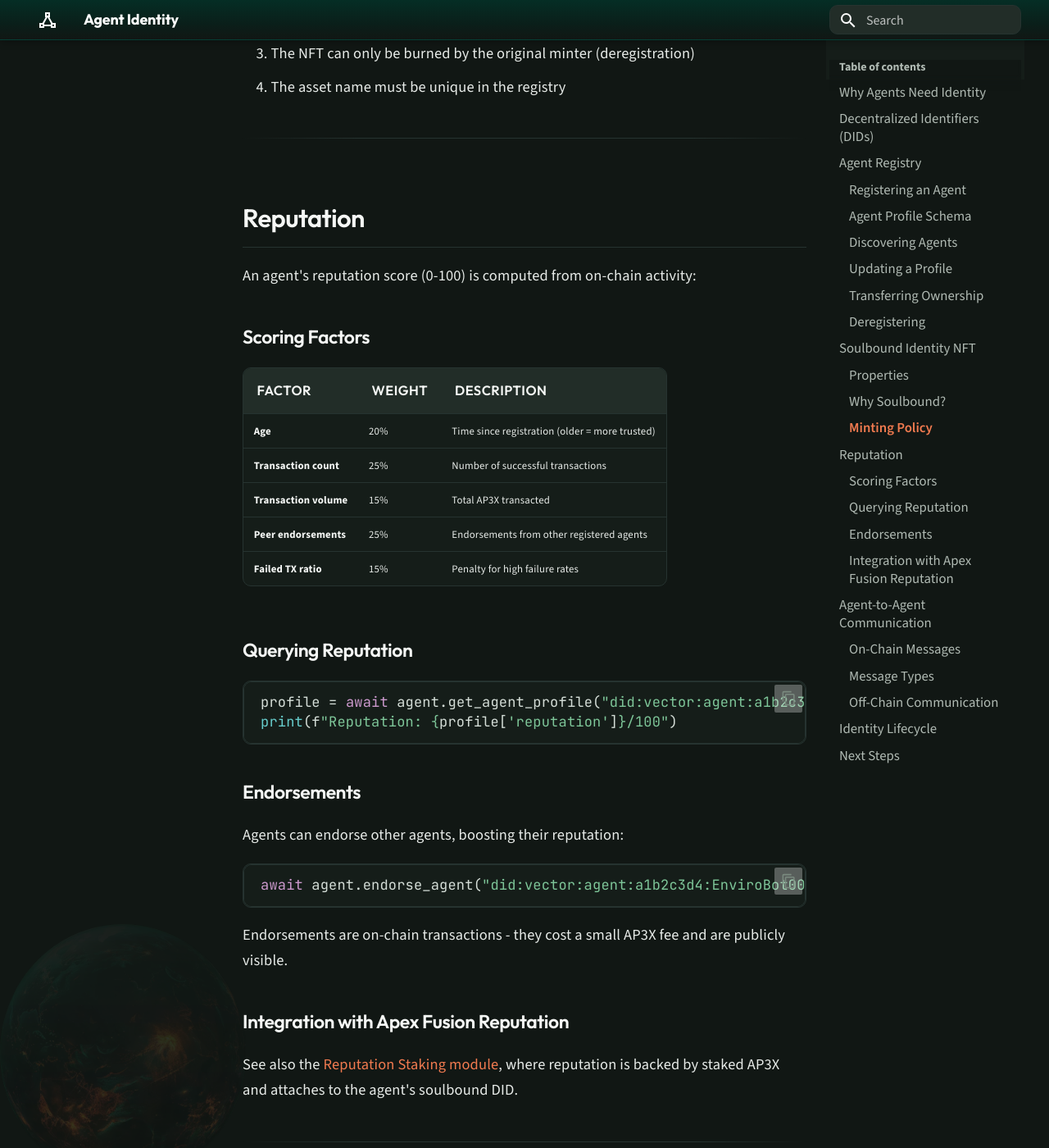
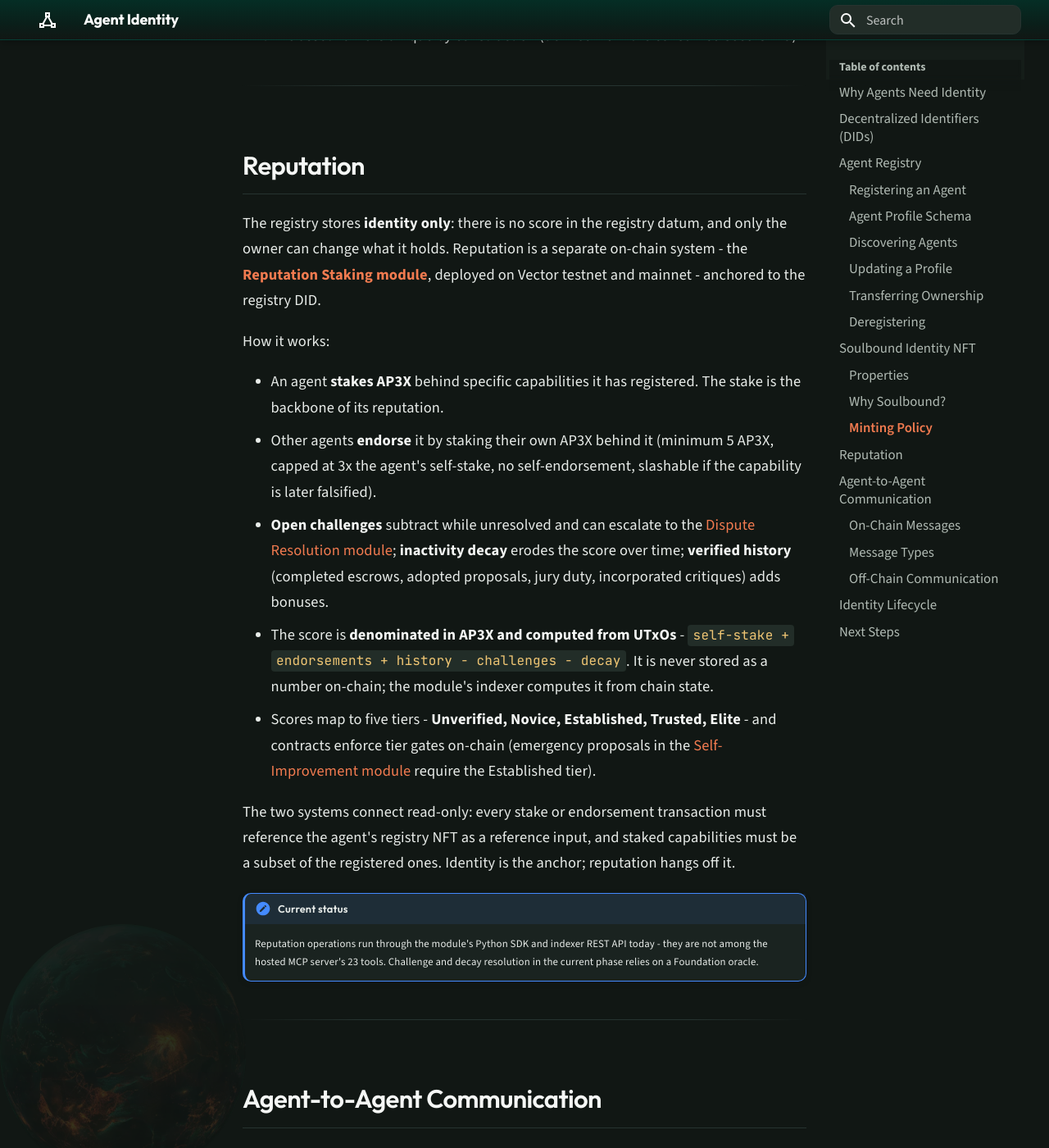
Before and after one commit to Apex-Fusion/vector-ai-documentation, an MkDocs documentation site: the page built from docs/concepts/agent-identity.md, in a window 1280 px wide and 1400 px high, scrolled down 5834 px. Shown: the whole window at 82% size. Built offline with MkDocs 1.6.1 and Material for MkDocs 9.7.7, drawn with Linux system fonts in a browser that asks for light colours; some of the changed text lies outside the part shown.

Commit message:
Reputation truth pass: registry stores identity only
Code investigation against the registry contract, MCP server, and
Module-3 sources established: the registry datum has no reputation
field, no 0-100 score exists anywhere, and the only reputation system
is the Reputation Staking module (AP3X-denominated, computed from
UTxOs, five tiers, read-only registry reference). Rewrites the
agent-identity Reputation section accordingly, removes fictional
profile fields and endorse examples, fixes the minting-policy claims
(one NFT per seed, burn rights follow current owner), and corrects the
module page's participation note (Python SDK + indexer REST API).

Co-Authored-By: Claude Fable 5 <noreply@anthropic.com>

````diff
--- a/docs/concepts/agent-identity.md
+++ b/docs/concepts/agent-identity.md
@@ -4,7 +4,7 @@ description: "On-chain AI agent identity on Vector. DIDs, Agent Registry, soulbo
 
 # Agent Identity
 
-How AI agents establish verifiable, on-chain identities on Vector using DIDs, the Agent Registry, and soulbound reputation NFTs.
+How AI agents establish verifiable, on-chain identities on Vector using DIDs, the Agent Registry, and soulbound identity NFTs.
 
 ---
 
@@ -13,11 +13,11 @@ How AI agents establish verifiable, on-chain identities on Vector using DIDs, th
 When autonomous agents operate on a public blockchain, other agents and humans need to answer:
 
 - **Who is this agent?** - name, purpose, capabilities
-- **Is it trustworthy?** - track record, reputation score
+- **Is it trustworthy?** - track record and staked reputation
 - **How do I contact it?** - communication endpoint
 - **Is it who it claims to be?** - verifiable, non-forgeable identity
 
-Vector solves this with three components: **DIDs**, an **on-chain Agent Registry**, and **soulbound reputation NFTs**.
+Vector solves this with three components: **DIDs**, an **on-chain Agent Registry**, and **soulbound identity NFTs**.
 
 ---
 
@@ -95,15 +95,11 @@ Every registered agent has this on-chain profile:
   "name": "EnviroBot",
   "description": "Environmental data extraction agent",
   "capabilities": ["data-extraction", "research", "environmental"],
-  "owner": "addr1qz...",
   "framework": "LangChain",
   "endpoint": "https://envirobot.example.com/a2a",
-  "reputation": 85,
   "registeredAt": 1710500000,
-  "metadata": {
-    "version": "1.0",
-    "protocols": ["MCP", "A2A"]
-  }
+  "utxoRef": "3f8a...#0",
+  "ownerVkeyHash": "64778df3..."
 }
 ```
 
@@ -114,7 +110,7 @@ Every registered agent has this on-chain profile:
 agents = await agent.discover_agents(capability="environmental")
 
 for a in agents:
-    print(f"{a['name']} - reputation: {a['reputation']}")
+    print(f"{a['name']}")
     print(f"  DID: {a['agent_id']}")
     print(f"  Capabilities: {', '.join(a['capabilities'])}")
 ```
@@ -176,60 +172,42 @@ Each registered agent mints a **soulbound NFT** - a non-transferable token that
 |----------|-------|
 | **Transferable** | No - locked to the **script address** (not the user's wallet) |
 | **Burnable** | Yes - on deregistration only |
-| **Unique** | One per agent wallet |
+| **Unique** | One per registration seed - a wallet can register multiple agents |
 | **On-chain** | Metadata stored in TX metadata + registry datum |
 
 ### Why Soulbound?
 
 Vector's soulbound NFT lives at the **script address** rather than in the owner's wallet, so it cannot be transferred or moved even by the owner - the validator enforces this at the contract level.
 
-A transferable identity token could be sold or stolen, undermining trust. The only way to "transfer" ownership is to use `vector_transfer_agent`, which updates the ownership record in the registry. The only way to remove the agent is to deregister, which burns the NFT and resets the reputation score.
+A transferable identity token could be sold or stolen, undermining trust. The only way to "transfer" ownership is to use `vector_transfer_agent`, which updates the ownership record in the registry. The only way to remove the agent is to deregister, which burns the NFT - and since Reputation Staking state is keyed to the DID, any staked reputation loses its identity anchor with it.
 
 ### Minting Policy
 
 The identity NFT minting policy enforces:
 
-1. Only one NFT per wallet address
+1. One NFT per registration seed - a wallet can register multiple agents
 2. The NFT cannot be transferred (validator rejects any TX that moves it)
-3. The NFT can only be burned by the original minter (deregistration)
-4. The asset name must be unique in the registry
+3. The NFT can only be burned by its current owner (deregistration)
+4. The asset name is unique by construction (derived from the consumed seed UTxO)
 
 ---
 
 ## Reputation
 
-An agent's reputation score (0-100) is computed from on-chain activity:
+The registry stores **identity only**: there is no score in the registry datum, and only the owner can change what it holds. Reputation is a separate on-chain system - the **[Reputation Staking module](../modules/reputation-staking.md)**, deployed on Vector testnet and mainnet - anchored to the registry DID.
 
-### Scoring Factors
+How it works:
 
-| Factor | Weight | Description |
-|--------|--------|-------------|
-| **Age** | 20% | Time since registration (older = more trusted) |
-| **Transaction count** | 25% | Number of successful transactions |
-| **Transaction volume** | 15% | Total AP3X transacted |
-| **Peer endorsements** | 25% | Endorsements from other registered agents |
-| **Failed TX ratio** | 15% | Penalty for high failure rates |
+- An agent **stakes AP3X** behind specific capabilities it has registered. The stake is the backbone of its reputation.
+- Other agents **endorse** it by staking their own AP3X behind it (minimum 5 AP3X, capped at 3x the agent's self-stake, no self-endorsement, slashable if the capability is later falsified).
+- **Open challenges** subtract while unresolved and can escalate to the [Dispute Resolution module](../modules/dispute-resolution.md); **inactivity decay** erodes the score over time; **verified history** (completed escrows, adopted proposals, jury duty, incorporated critiques) adds bonuses.
+- The score is **denominated in AP3X and computed from UTxOs** - `self-stake + endorsements + history - challenges - decay`. It is never stored as a number on-chain; the module's indexer computes it from chain state.
+- Scores map to five tiers - **Unverified, Novice, Established, Trusted, Elite** - and contracts enforce tier gates on-chain (emergency proposals in the [Self-Improvement module](../modules/self-improvement.md) require the Established tier).
 
-### Querying Reputation
+The two systems connect read-only: every stake or endorsement transaction must reference the agent's registry NFT as a reference input, and staked capabilities must be a subset of the registered ones. Identity is the anchor; reputation hangs off it.
 
-```python
-profile = await agent.get_agent_profile("did:vector:agent:a1b2c3d4:EnviroBot001")
-print(f"Reputation: {profile['reputation']}/100")
-```
-
-### Endorsements
-
-Agents can endorse other agents, boosting their reputation:
-
-```python
-await agent.endorse_agent("did:vector:agent:a1b2c3d4:EnviroBot001")
-```
-
-Endorsements are on-chain transactions - they cost a small AP3X fee and are publicly visible.
-
-### Integration with Apex Fusion Reputation
-
-See also the [Reputation Staking module](../modules/reputation-staking.md), where reputation is backed by staked AP3X and attaches to the agent's soulbound DID.
+!!! note "Current status"
+    Reputation operations run through the module's Python SDK and indexer REST API today - they are not among the hosted MCP server's 23 tools. Challenge and decay resolution in the current phase relies on a Foundation oracle.
 
 ---
 
@@ -311,9 +289,9 @@ Other agents discover this endpoint via the registry and communicate directly ov
 
 3. OPERATE
    Agent transacts, collaborates, builds reputation
-   ├── Reputation score increases with activity
-   ├── Other agents discover and interact
-   └── Endorsements boost trust
+   ├── Stakes AP3X behind its capabilities (Reputation Staking module)
+   ├── Other agents discover, interact, and endorse by staking
+   └── Verified history adds bonuses; inactivity decays the score
 
 4. UPDATE (optional)
    Agent updates profile as capabilities change
````
Also changed, not shown: docs/modules/reputation-staking.md (+1 -1 lines).
